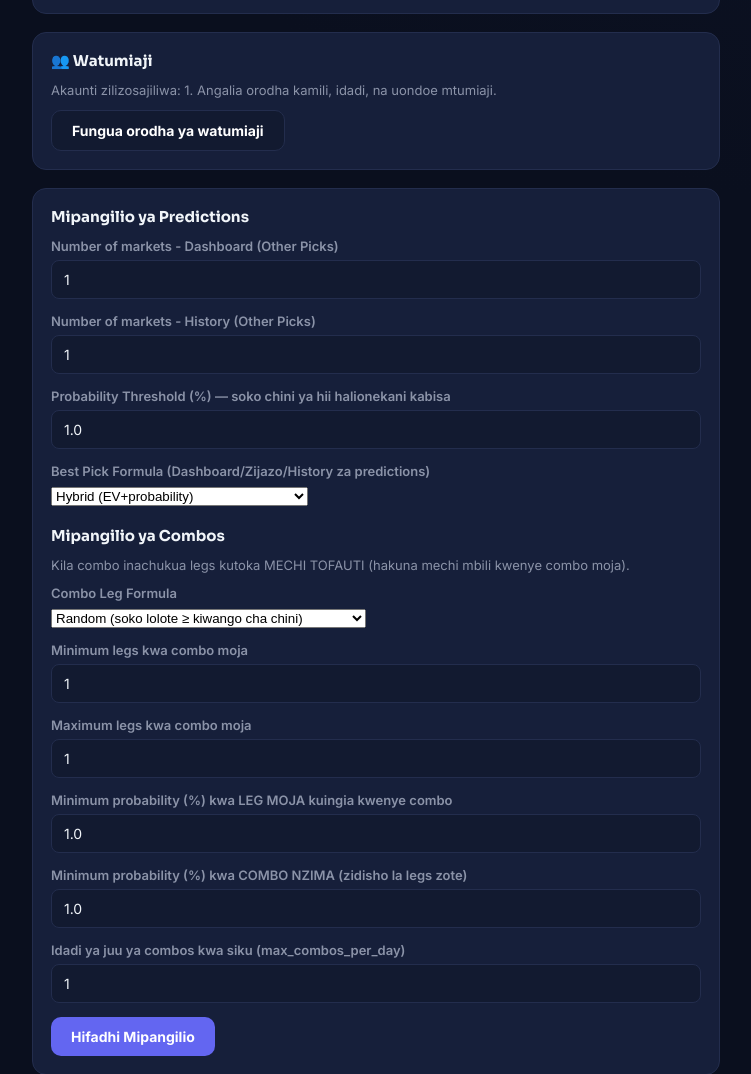
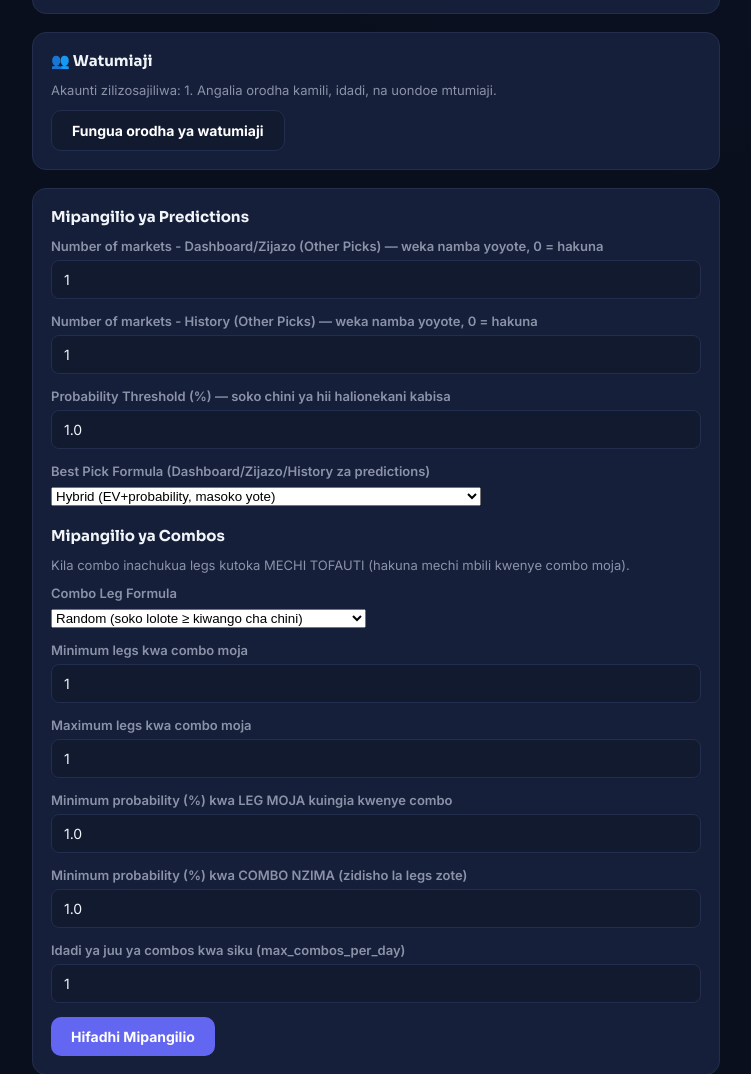
Before and after one commit to tonticha9/Prediction-picks, a Flask app: page /admin in a window 1280 px wide. Shown: the part 1250-2324 px from the top of the page, without its empty margins (264-1015 px from the left). Run offline with Flask 3, Linux system fonts and the light colour scheme; the visitor is signed in with stand-in values (Sample User, id 1); tables that the repository leaves empty hold one stand-in row (values such as "Sample post"); some libraries are stand-ins or nearby versions.

Commit message:
Update labels and inputs for market settings

```diff
--- a/templates/admin.html
+++ b/templates/admin.html
@@ -37,12 +37,12 @@
     <input type="hidden" name="action" value="update_settings">
 
     <div class="form-group">
-      <label>Number of markets - Dashboard (Other Picks)</label>
-      <input type="number" name="max_markets" value="{{ settings.max_markets_per_match }}" min="0" max="90">
+      <label>Number of markets - Dashboard/Zijazo (Other Picks) — weka namba yoyote, 0 = hakuna</label>
+      <input type="number" name="max_markets" value="{{ settings.max_markets_per_match }}" min="0">
     </div>
     <div class="form-group">
-      <label>Number of markets - History (Other Picks)</label>
-      <input type="number" name="history_max_markets" value="{{ settings.history_max_markets }}" min="0" max="90">
+      <label>Number of markets - History (Other Picks) — weka namba yoyote, 0 = hakuna</label>
+      <input type="number" name="history_max_markets" value="{{ settings.history_max_markets }}" min="0">
     </div>
     <div class="form-group">
       <label>Probability Threshold (%) — soko chini ya hii halionekani kabisa</label>
@@ -51,9 +51,10 @@
     <div class="form-group">
       <label>Best Pick Formula (Dashboard/Zijazo/History za predictions)</label>
       <select name="best_pick_formula">
-        <option value="hybrid" {{ 'selected' if settings.best_pick_formula=='hybrid' else '' }}>Hybrid (EV+probability)</option>
-        <option value="probability" {{ 'selected' if settings.best_pick_formula=='probability' else '' }}>Probability pekee (+ pro_tier tiebreaker)</option>
-        <option value="ev" {{ 'selected' if settings.best_pick_formula=='ev' else '' }}>EV pekee</option>
+        <option value="hybrid" {{ 'selected' if settings.best_pick_formula=='hybrid' else '' }}>Hybrid (EV+probability, masoko yote)</option>
+        <option value="probability" {{ 'selected' if settings.best_pick_formula=='probability' else '' }}>Probability pekee (+ pro_tier tiebreaker, masoko yote)</option>
+        <option value="ev" {{ 'selected' if settings.best_pick_formula=='ev' else '' }}>EV pekee — masoko yenye odds TU (yasiyo na odds yanafichwa)</option>
+        <option value="no_odds" {{ 'selected' if settings.best_pick_formula=='no_odds' else '' }}>Masoko yasiyo na odds TU, kwa probability (yenye odds yanafichwa)</option>
       </select>
     </div>
 
```
